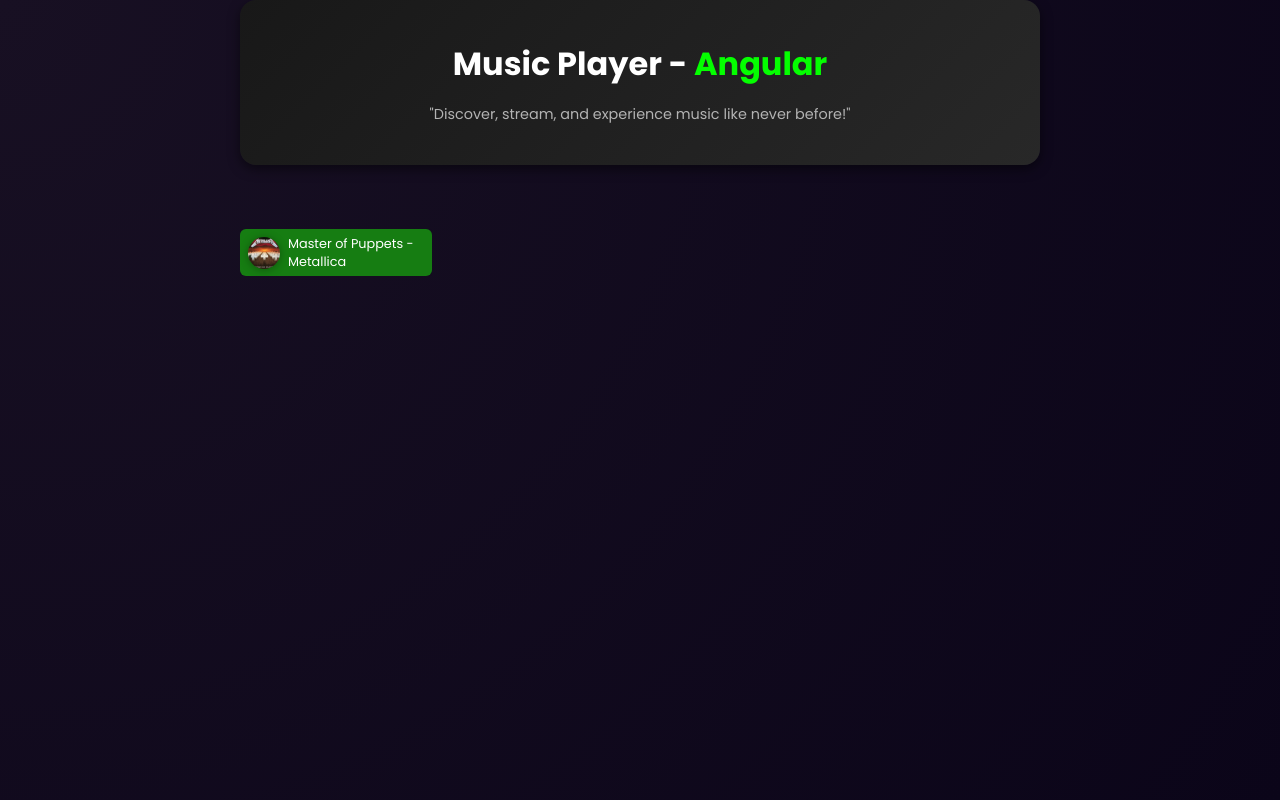
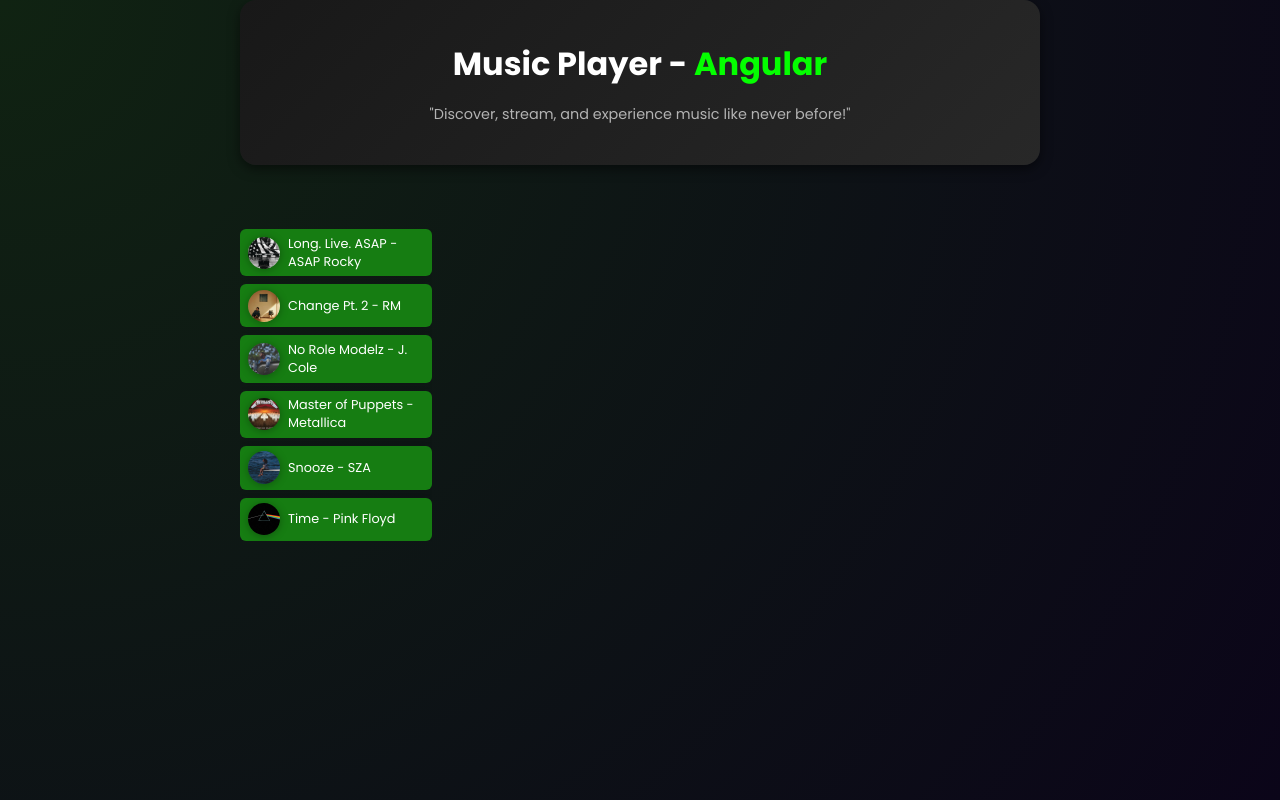
Before and after one commit to mthiggins1s/Msuic-Player-Playlist---Angular-Project, an Angular app in the folder 01-starting-project/: page / in a window 1280 px wide. Built offline with nearby package versions, Linux system fonts and the light colour scheme.

Commit message:
Update songs component to use input properties for avatar and name; adjust background gradient in styles

```diff
--- a/01-starting-project/src/app/app.component.html
+++ b/01-starting-project/src/app/app.component.html
@@ -3,7 +3,22 @@
 <main>
   <ul id="songs">
     <li>
-      <app-songs />
+      <app-songs [avatar]="songs[0].avatar" [name]="songs[0].name" />
+    </li>
+    <li>
+      <app-songs [avatar]="songs[1].avatar" [name]="songs[1].name" />
+    </li>
+    <li>
+      <app-songs [avatar]="songs[2].avatar" [name]="songs[2].name" />
+    </li>
+    <li>
+      <app-songs [avatar]="songs[3].avatar" [name]="songs[3].name" />
+    </li>
+    <li>
+      <app-songs [avatar]="songs[4].avatar" [name]="songs[4].name" />
+    </li>
+    <li>
+      <app-songs [avatar]="songs[5].avatar" [name]="songs[5].name" />
     </li>
   </ul>
 </main>
--- a/01-starting-project/src/app/app.component.ts
+++ b/01-starting-project/src/app/app.component.ts
@@ -1,6 +1,7 @@
 import { Component } from '@angular/core';
 import { HeaderComponent } from './header/header.component';
 import { SongsComponent } from "./songs/songs.component";
+import { songs_list } from './song-list';
 
 // Decorator; TS feature that adds metadata to the class.
 @Component({
@@ -11,4 +12,6 @@
   styleUrl: './app.component.css',
 })
 // class named AppComponent; being imported and passed to the bootstrapApplication.
-export class AppComponent {}
+export class AppComponent {
+  songs = songs_list;
+}
--- a/01-starting-project/src/app/songs/songs.component.html
+++ b/01-starting-project/src/app/songs/songs.component.html
@@ -1,7 +1,7 @@
 <div>
     <button (click)="onSelectSong()">
-        <img [src]="imagePath" [alt]="selectedSong.name" />
-        <span>{{ selectedSong.name }}</span>
+        <img [src]="imagePath" [alt]="name" />
+        <span>{{ name }}</span>
 
     </button>
 </div>
--- a/01-starting-project/src/app/songs/songs.component.ts
+++ b/01-starting-project/src/app/songs/songs.component.ts
@@ -1,8 +1,4 @@
-import { Component } from '@angular/core';
-
-import { songs_list } from '../song-list';
-
-const randomIndex = Math.floor(Math.random() * songs_list.length)
+import { Component, Input } from '@angular/core';
 
 @Component({
   selector: 'app-songs',
@@ -12,14 +8,14 @@
   styleUrl: './songs.component.css'
 })
 export class SongsComponent {
-  selectedSong = songs_list[randomIndex];
+ @Input() avatar!: string;
+ @Input() name!: string;
 
   get imagePath() {
-    return 'assets/songs/' + this.selectedSong.avatar
+    return 'assets/songs/' + this.avatar;
   }
 
   onSelectSong() {
-    const randomIndex = Math.floor(Math.random() * songs_list.length)
-    this.selectedSong = songs_list[randomIndex];
+
   }
 }
--- a/01-starting-project/src/styles.css
+++ b/01-starting-project/src/styles.css
@@ -9,7 +9,7 @@
 
 body {
   font-family: "Poppins", sans-serif;
-  background: radial-gradient(circle at top left, #181023, #0b0519);
+  background: radial-gradient(circle at top left, #102312, #0b0519);
   color: #c3b3d8;
   margin: 0;
   padding: 0;
```
Also changed, not shown: 1 other file (tests, documents, lock files or other folders).
